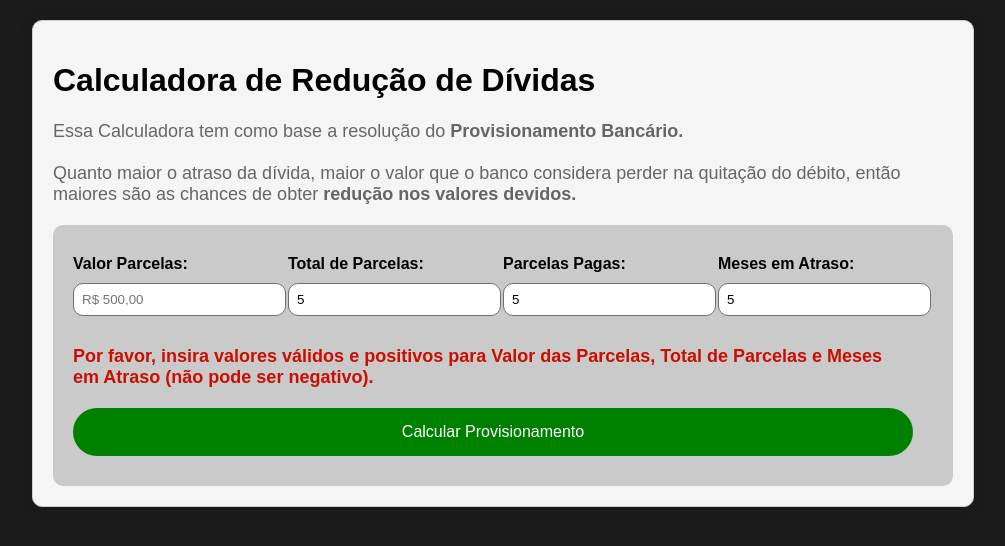
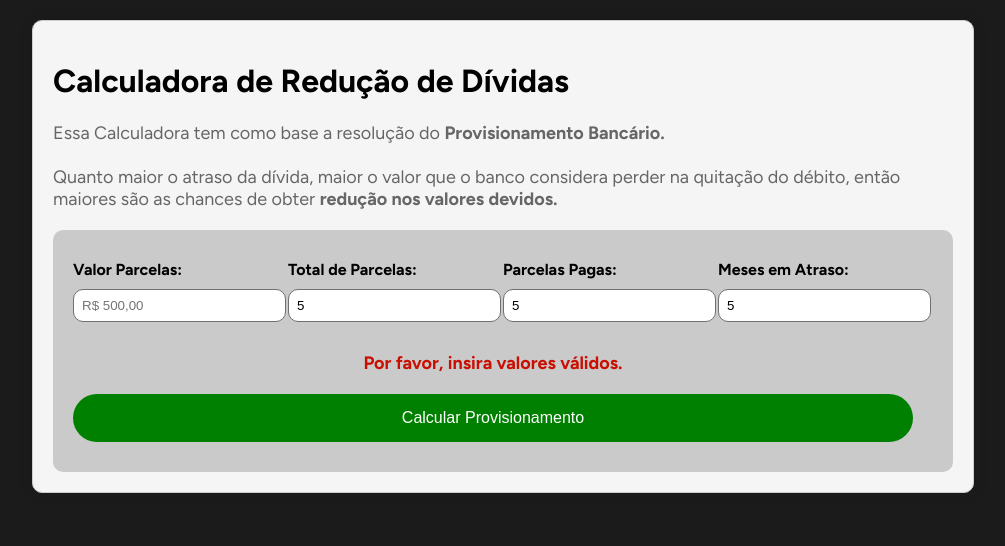
Before and after one commit to cristiansandri/Calc.-Reducao-Dividas, a plain HTML site: page index.html in a window 1280 px wide. Both pictures are taken after typing "Sample", "5", "5", "5" into the empty fields and a click on the button "Calcular Provisionamento". Shown: the whole page, without its empty margins (137-1142 px from the left). Drawn offline with nearby package versions, Linux system fonts and the light colour scheme.

Commit message:
Adicionado favicon e outros ajustes menores

```diff
--- a/app.js
+++ b/app.js
@@ -32,7 +32,7 @@ function calcularProvisionamento() {
     const mesesAtraso = parseInt(mesesAtrasoInput) || 0;
 
     if (valorParcelas <= 0 || totalParcelas <= 0 || mesesAtraso < 0) {
-        erroContainer.innerHTML = "Por favor, insira valores válidos e positivos para Valor das Parcelas, Total de Parcelas e Meses em Atraso (não pode ser negativo).";
+        erroContainer.innerHTML = "Por favor, insira valores válidos.";
         document.getElementById("resultados").style.display = "none";
         if (provisionamentoChart) provisionamentoChart.destroy();
         return;
--- a/index.html
+++ b/index.html
@@ -4,7 +4,9 @@
 <head>
     <meta charset="UTF-8">
     <meta name="viewport" content="width=device-width, initial-scale=1.0">
+    <link rel="icon" type="image/webp" href="Img/favicon.webp">
     <link rel="stylesheet" href="style.css">
+
     <link rel="preconnect" href="https://fonts.googleapis.com">
     <link rel="preconnect" href="https://fonts.gstatic.com" crossorigin>
     <link href="https://fonts.googleapis.com/css2?family=Figtree:ital,wght@0,300..900;1,300..900&display=swap"
--- a/style.css
+++ b/style.css
@@ -1,7 +1,7 @@
 body {
     display: flex;
     align-items: center;
-    font-family: 'Poppins', sans-serif;
+    font-family: "Figtree", sans-serif;
     background-color: #1b1b1b;
     margin: 20px;
 }
```
Also changed, not shown: Img/favicon.webp (added).
